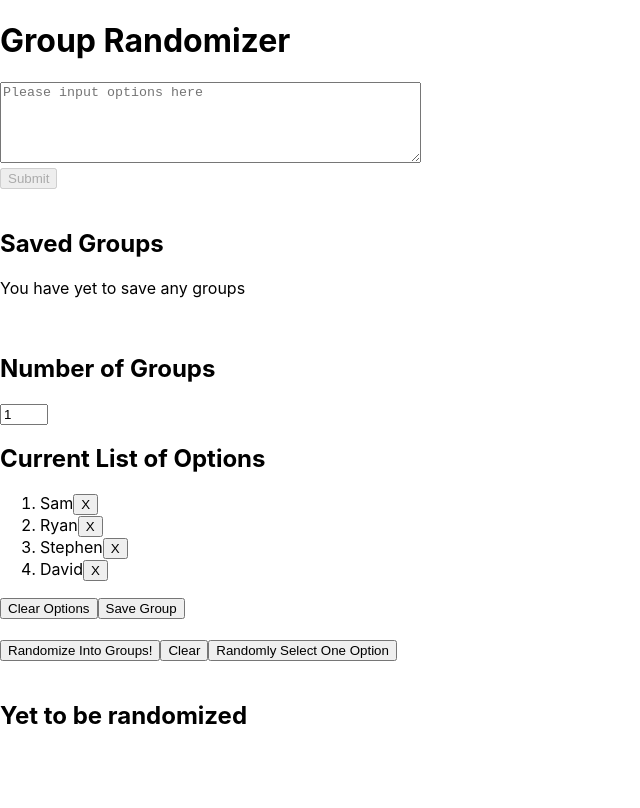
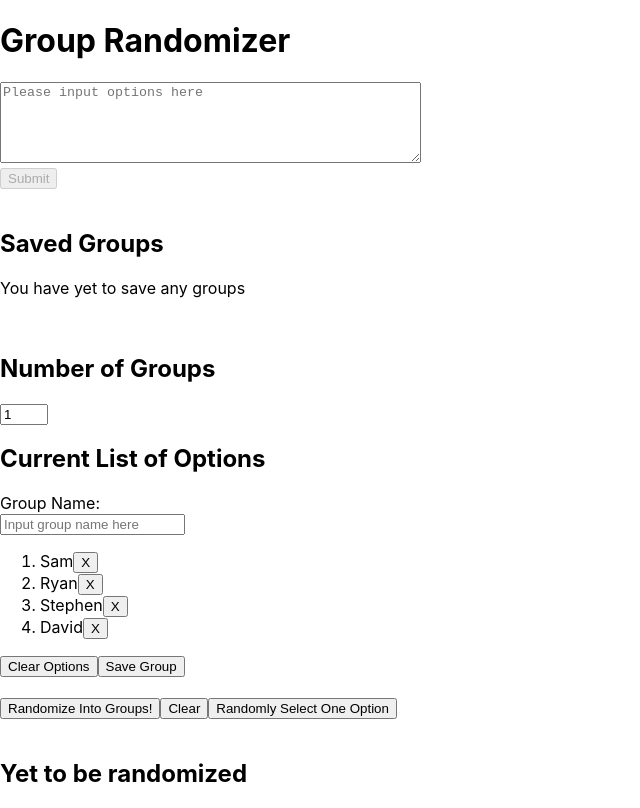
Before and after one commit to guosamuel/group_randomizer_front_end, a React (Create React App) app: page / in a window 1280 px wide. Shown: the whole page, without its empty margins (0-640 px from the left). Built offline with nearby package versions, Linux system fonts and the light colour scheme.

Commit message:
started the saving group name feature

```diff
--- a/src/App.js
+++ b/src/App.js
@@ -230,6 +230,12 @@ function App() {
         numberOfGroups={numberOfGroups}
       />
       <h2>Current List of Options</h2>
+      <label>Group Name:</label>
+      <br />
+      <input
+        placeholder="Input group name here"
+      >
+      </input>
       <ol>{listOfOptions}</ol>
       <button
         onClick={clearOptions}
```
